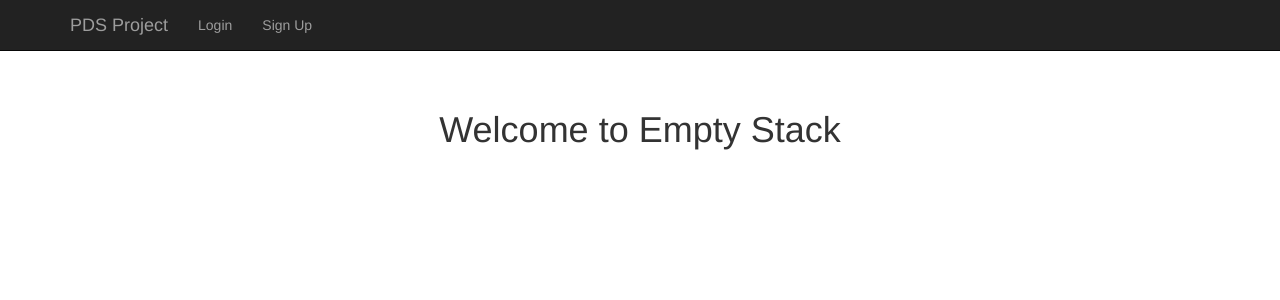
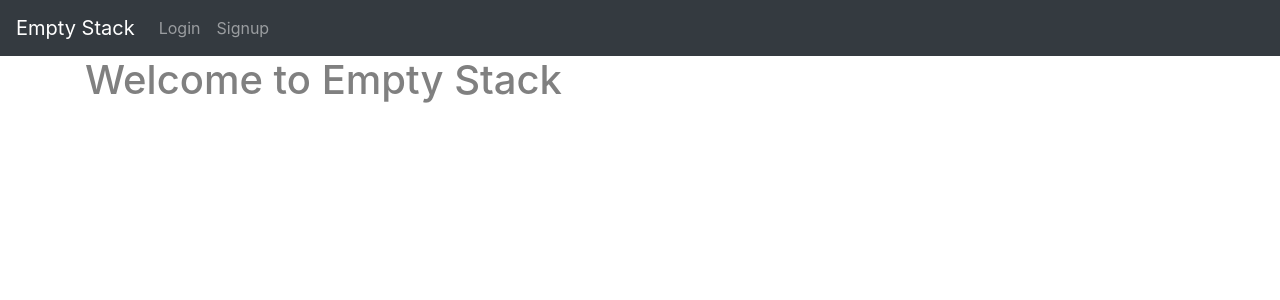
Before and after one commit to busi-reddy-karnati/PDSProject, a Flask app: page / in a window 1280 px wide. Shown: the top 300 px of the page. Run offline with Flask 2, Linux system fonts and the light colour scheme; some libraries are stand-ins or nearby versions.

Commit message:
Better formatted Forms, updated bootstrap inclusions, added navbar and session related links

```diff
--- a/app.py
+++ b/app.py
@@ -1,7 +1,6 @@
 import sqlite3
-from flask import Flask, render_template
+from flask import Flask, render_template, flash, url_for, redirect, session
 from flask_sqlalchemy import SQLAlchemy
-
 from bcrypt import hashpw, checkpw, gensalt
 
 # Bootstrap for the app
@@ -12,6 +11,7 @@ from flask_wtf import FlaskForm
 
 from wtforms import StringField, PasswordField, BooleanField
 from wtforms.validators import InputRequired, Email, Length, ValidationError
+from wtforms.validators import NumberRange
 
 from sqlalchemy import ForeignKey, create_engine
 from sqlalchemy.sql import func
@@ -31,18 +31,19 @@ Base = declarative_base()
 
 
 class LoginForm(FlaskForm):
-    username = StringField('username', validators=[InputRequired()])
-    password = PasswordField('password', validators=[InputRequired(), Length(min=5, max=80)])
-    remember = BooleanField('remember me')
+    username = StringField('Username', validators=[InputRequired()])
+    password = PasswordField('Password', validators=[InputRequired(), Length(min=5, max=80)])
+    remember = BooleanField('Remember me')
 
 
 class SignupForm(FlaskForm):
+    # todo: validate phone number
     username = StringField('Username', validators=[InputRequired()])
     password = PasswordField('Password', validators=[InputRequired(), Length(min=5, max=80)])
     firstname = StringField('First Name', validators=[InputRequired()])
     lastname = StringField('Last Name', validators=[InputRequired()])
     email = StringField('Email', validators=[InputRequired(), Email(message='Invalid Email')])
-    phone = StringField('Phone', validators=[InputRequired()])
+    phone = StringField('Phone', validators=[InputRequired(), Length(min=10, max=10)])
     profile = StringField('Profile(A short Description)', validators=[InputRequired()])
     city = StringField('City', validators=[InputRequired()])
     state = StringField('State', validators=[InputRequired()])
@@ -119,12 +120,16 @@ class Downvotes(db.Model):
 
 # This if for the landing page
 @app.route('/')
-def hello_world():
+def landing_page():
     return render_template('index.html')
 
 
-#     It knows where to find the templates
+# It knows where to find the templates
 
+
+@app.route('/home', methods = ['GET', 'POST'])
+def home_page():
+    return render_template('signup.html')
 
 @app.route('/login', methods=['GET', 'POST'])
 def login():
@@ -138,7 +143,8 @@ def login():
         if user:
             password = form.password.data
             if checkpw(password.encode('utf-8'), user.passwordhash):
-                # If the password hashes match
+                session['userid'] = user.userid
+                session['username'] = user.username
                 return '<h1>' + "Correct and Matching" + '</h1>'
         # If the hashes don't match or incorrect password
         return '<h1> Incorrect </h1>'
@@ -167,6 +173,8 @@ def signup():
             result = 0
         else:
             result = result[0][0]
+        if not result:
+            result = 0
         userid = result + 1
         new_user_login_details = LoginDetails()
         new_user_login_details.userid = userid
@@ -174,18 +182,11 @@ def signup():
         password = form.password.data
         password_hash = hashpw(password.encode('utf-8'), gensalt())
         new_user_login_details.passwordhash = password_hash
-
-        # todo: commit the login details when doing for user table
-        # todo: See if the hash is working fine
-        # Verifying? Boolean: checkpw(password.encode('utf-8'), hashedpasswd)
-        # todo: generate password hash, write method for verifying the passwords with hashes
-
         db.session.add(new_user)
         db.session.add(new_user_login_details)
         db.session.commit()
-        # todo: Enclose this in a try-except block
-
-        return '<h1>' + form.username.data + form.firstname.data + '</h1>'
+        flash('Signup Successful')
+        return redirect(url_for('login'))
     return render_template('signup.html', form=form)
 
 
--- a/templates/base.html
+++ b/templates/base.html
@@ -5,27 +5,36 @@
     <title>PDS Project</title>
     <link rel="stylesheet" href="https://cdn.jsdelivr.net/npm/bootstrap@4.3.1/dist/css/bootstrap.min.css" integrity="sha384-ggOyR0iXCbMQv3Xipma34MD+dH/1fQ784/j6cY/iJTQUOhcWr7x9JvoRxT2MZw1T" crossorigin="anonymous">
     <link rel="stylesheet" href="{{ url_for('static',filename='css/main.css') }}">
-    {# This is for test posts   #}
-    {#    <style>#}
-    {#        .post {#}
-    {#            padding: 10px;#}
-    {#            margin: 5px;#}
-    {#            background-color: #f3f3f3#}
-    {#        }#}
-    {##}
-    {#        nav a {#}
-    {#            color: #d64161;#}
-    {#            font-size: 3em;#}
-    {#            margin-left: 50px;#}
-    {#            text-decoration: none;#}
-    {#        }#}
-    {#    </style>#}
     {% block head %}{% endblock %}
 </head>
 <body>
-    <h1>In Base</h1>
+    <nav class="navbar navbar-expand-lg navbar-dark bg-dark">
+      <a class="navbar-brand" href="#">Empty Stack</a>
+      <div class="collapse navbar-collapse" id="navbarSupportedContent">
+        <ul class="navbar-nav ms-auto">
+            {% if not session.get('userid') %}
+                 <li class="nav-item ">
+                    <a class="nav-link" href="/login">Login <span class="sr-only">(current)</span></a>
+                 </li>
 
+                 <li class="nav-item">
+                    <a class="nav-link" href="/signup">Signup <span class="sr-only">(current)</span></a>
+                 </li>
+            {% endif %}
+            {% if session.get('userid') %}
+                <li class="nav-item active">
+                    <a class="nav-link" href="#">Profile <span class="sr-only">(current)</span></a>
+                 </li>
+
+                 <li class="nav-item active">
+                    <a class="nav-link" href="#">Logout <span class="sr-only">(current)</span></a>
+                 </li>
+            {% endif %}
+        </ul>
+      </div>
+    </nav>
     {% block body %}{% endblock %}
+    {% block content %}{% endblock %}
 
     <script src="https://code.jquery.com/jquery-3.3.1.slim.min.js" integrity="sha384-q8i/X+965DzO0rT7abK41JStQIAqVgRVzpbzo5smXKp4YfRvH+8abtTE1Pi6jizo" crossorigin="anonymous"></script>
     <script src="https://cdn.jsdelivr.net/npm/popper.js@1.14.7/dist/umd/popper.min.js" integrity="sha384-UO2eT0CpHqdSJQ6hJty5KVphtPhzWj9WO1clHTMGa3JDZwrnQq4sF86dIHNDz0W1" crossorigin="anonymous"></script>
--- a/templates/index.html
+++ b/templates/index.html
@@ -1,64 +1,13 @@
-{% extends "bootstrap/base.html" %}
-
-{% block title %}
-Demo App
-{% endblock %}
-
+{% extends "base.html" %}
 {% block styles %}
 {{super()}}
 <link rel="stylesheet" href="{{url_for('.static', filename='css/starter-template.css')}}">
 {% endblock %}
 
 {% block content %}
-    <nav class="navbar navbar-inverse navbar-fixed-top">
-      <div class="container">
-        <div class="navbar-header">
-          <button type="button" class="navbar-toggle collapsed" data-toggle="collapse" data-target="#navbar" aria-expanded="false" aria-controls="navbar">
-            <span class="sr-only">Toggle navigation</span>
-            <span class="icon-bar"></span>
-            <span class="icon-bar"></span>
-            <span class="icon-bar"></span>
-          </button>
-          <a class="navbar-brand" href="#">PDS Project</a>
-        </div>
-        <div id="navbar" class="collapse navbar-collapse">
-          <ul class="nav navbar-nav">
-            <li><a href="{{ url_for('login') }}">Login</a></li>
-            <li><a href="{{ url_for('signup') }}">Sign Up</a></li>
-          </ul>
-        </div><!--/.nav-collapse -->
-      </div>
-    </nav>
-
     <div class="container">
-
       <div class="starter-template">
           <h1>Welcome to Empty Stack</h1>
       </div>
-
-    </div><!-- /.container -->
+    </div>
 {% endblock %}
-
-
-
-{#{% extends 'base.html' %}#}
-{#{% block head %}#}
-{#{% endblock %}#}
-{##}
-{#{% block body %}#}
-{#    <h2>In Index</h2>#}
-    {#    <button type="button" class="btn btn-primary">Primary</button>#}
-    {#   checking for Boostrap. Working Fine! #}
-{##}
-{##}
-    {# Test Data    #}
-    {#     {% for post in data %}#}
-    {#        <div class='post'>#}
-    {#            <p>{{ post['created'] }}</p>#}
-    {#            <h2>{{ post['title'] }}</h2>#}
-    {#            <p>{{ post['content'] }}</p>#}
-    {#        </div>#}
-    {#    {% endfor %}#}
-{##}
-{##}
-{#{% endblock %}#}
--- a/templates/login.html
+++ b/templates/login.html
@@ -1,6 +1,5 @@
-{% extends "bootstrap/base.html" %}
+{% extends "base.html" %}
 {% import "bootstrap/wtf.html" as wtf %}
-
 {% block title %}
 Login
 {% endblock %}
```
Also changed, not shown: templates/signup.html (+30 -6 lines), database.db.
